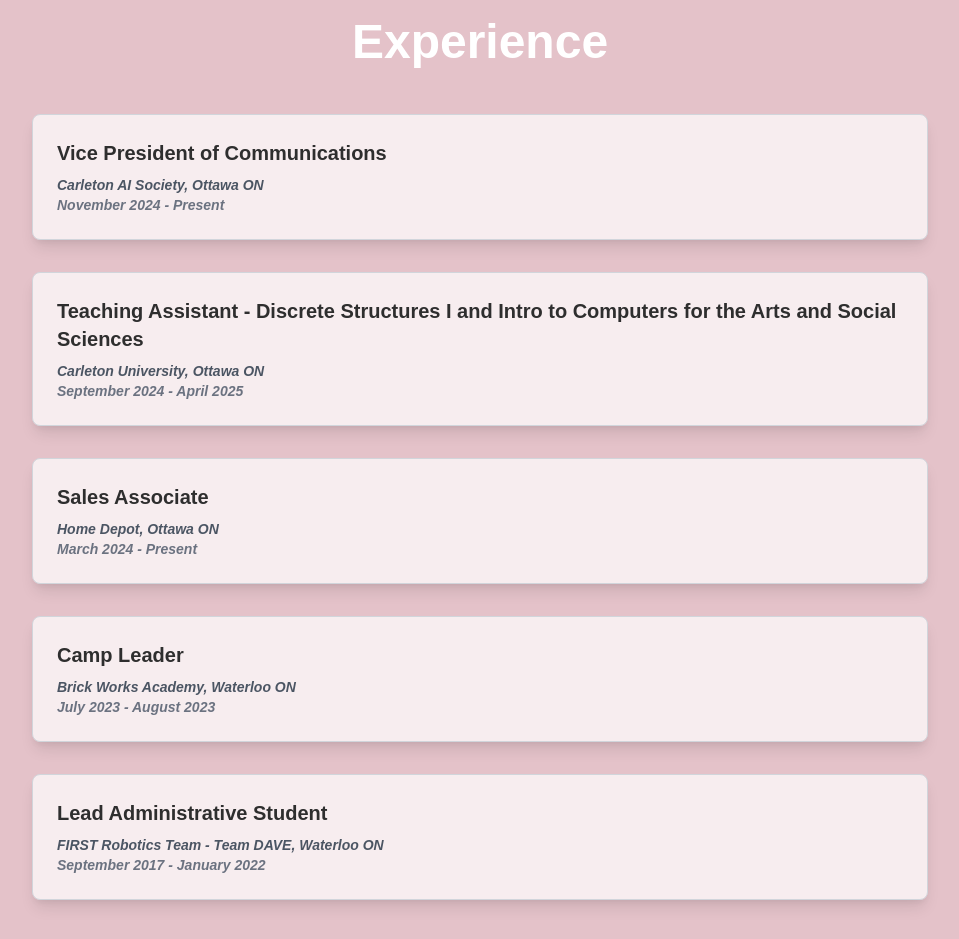
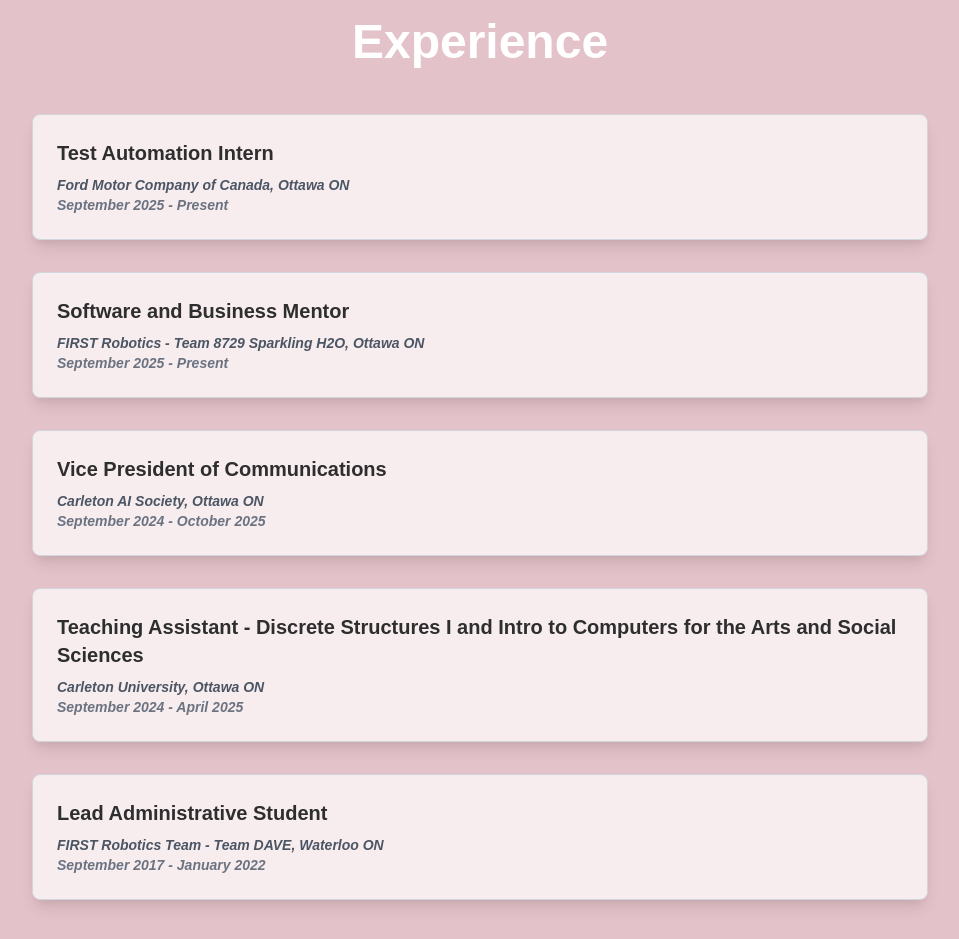
Before and after one commit to kierrabl/Portfolio-Website, a React (Create React App) app: page / in a window 1280 px wide. Shown: the part 1520-2459 px from the top of the page, without its empty margins (160-1119 px from the left). Built offline with nearby package versions, Linux system fonts and the light colour scheme.

Commit message:
Updated experience and resume link

```diff
--- a/src/content/Experience.js
+++ b/src/content/Experience.js
@@ -2,24 +2,24 @@ import ExperienceCard from "./ExperienceCard";
 
 const experiences = [
 	{
+		job: "Test Automation Intern",
+		companyAndLocation: "Ford Motor Company of Canada, Ottawa ON",
+		timeFrame: "September 2025 - Present",
+	},
+	{
+		job: "Software and Business Mentor",
+		companyAndLocation: "FIRST Robotics - Team 8729 Sparkling H2O, Ottawa ON",
+		timeFrame: "September 2025 - Present",
+	},
+	{
 		job: "Vice President of Communications",
 		companyAndLocation: "Carleton AI Society, Ottawa ON",
-		timeFrame: "November 2024 - Present"
+		timeFrame: "September 2024 - October 2025"
 	},
 	{
 		job: "Teaching Assistant - Discrete Structures I and Intro to Computers for the Arts and Social Sciences",
 		companyAndLocation: "Carleton University, Ottawa ON",
 		timeFrame: "September 2024 - April 2025",
-	},
-	{
-		job: "Sales Associate",
-		companyAndLocation: "Home Depot, Ottawa ON",
-		timeFrame: "March 2024 - Present"
-	},
-	{
-		job: "Camp Leader",
-		companyAndLocation: "Brick Works Academy, Waterloo ON",
-		timeFrame: "July 2023 - August 2023",
 	},
 	{
 		job: "Lead Administrative Student",
--- a/src/content/Navbar.js
+++ b/src/content/Navbar.js
@@ -26,7 +26,7 @@ function Navbar() {
 					<ul className="flex space-x-6">
 						<li><a className="text-white font-body text-lg font-bold hover:text-gray-300" href="https://www.linkedin.com/in/kierra-blankespoor">LinkedIn</a></li>
 						<li><a className="text-white font-body text-lg font-bold hover:text-gray-300" href="https://github.com/kierrabl">GitHub</a></li>
-						<li><a className="text-white font-body text-lg font-bold hover:text-gray-300" href="https://drive.google.com/file/d/1GqohArtnvs8gd8LUr3waBmBE2yLr22_e/view?usp=sharing">Resume</a></li>
+						<li><a className="text-white font-body text-lg font-bold hover:text-gray-300" href="https://drive.google.com/file/d/1EWKBY1rqFwGYcStLOxxT0AJJsj74ogjk/view?usp=sharing">Resume</a></li>
 						<li><a className="text-white font-body text-lg font-bold hover:text-gray-300" href="mailto:kierrablankespoor@cmail.carleton.ca">Email</a></li>
 					</ul>
 				</div>
```
